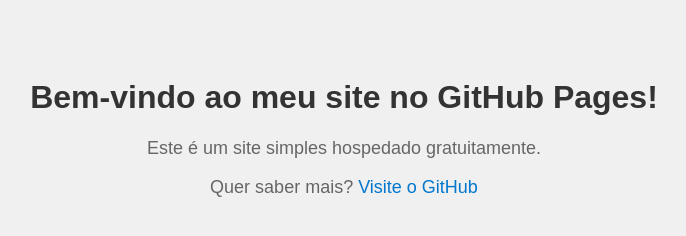
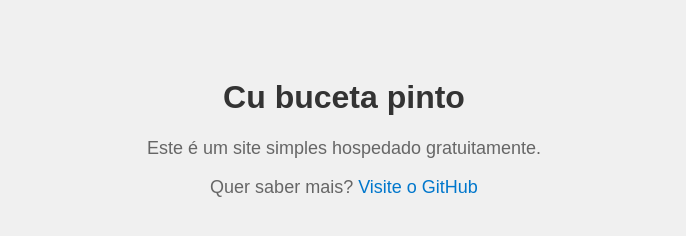
Before and after one commit to Du4rt33/geladinhos, a plain HTML site: page index.html in a window 1280 px wide. Shown: the whole page, without its empty margins (296-982 px from the left). Drawn offline with Linux system fonts and the light colour scheme.

Commit message:
index.html

```diff
--- a/index.html
+++ b/index.html
@@ -28,7 +28,8 @@
   </style>
 </head>
 <body>
-  <h1>Bem-vindo ao meu site no GitHub Pages!</h1>
+  <h1>Cu buceta pinto</h1>
+
   <p>Este é um site simples hospedado gratuitamente.</p>
   <p>Quer saber mais? <a href="https://github.com/">Visite o GitHub</a></p>
 </body>
```
